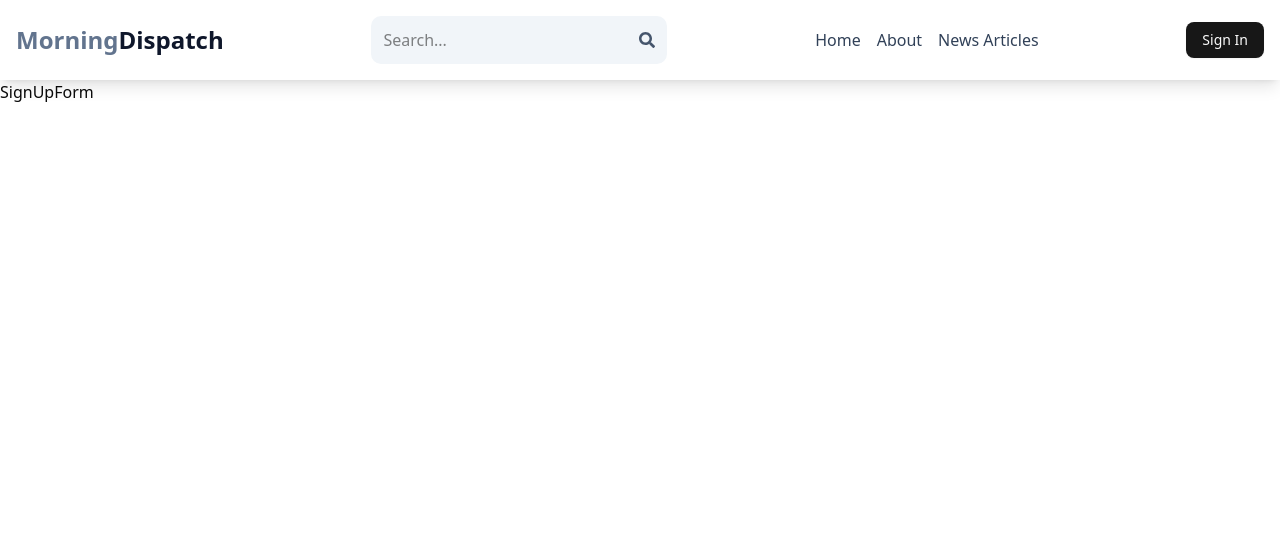
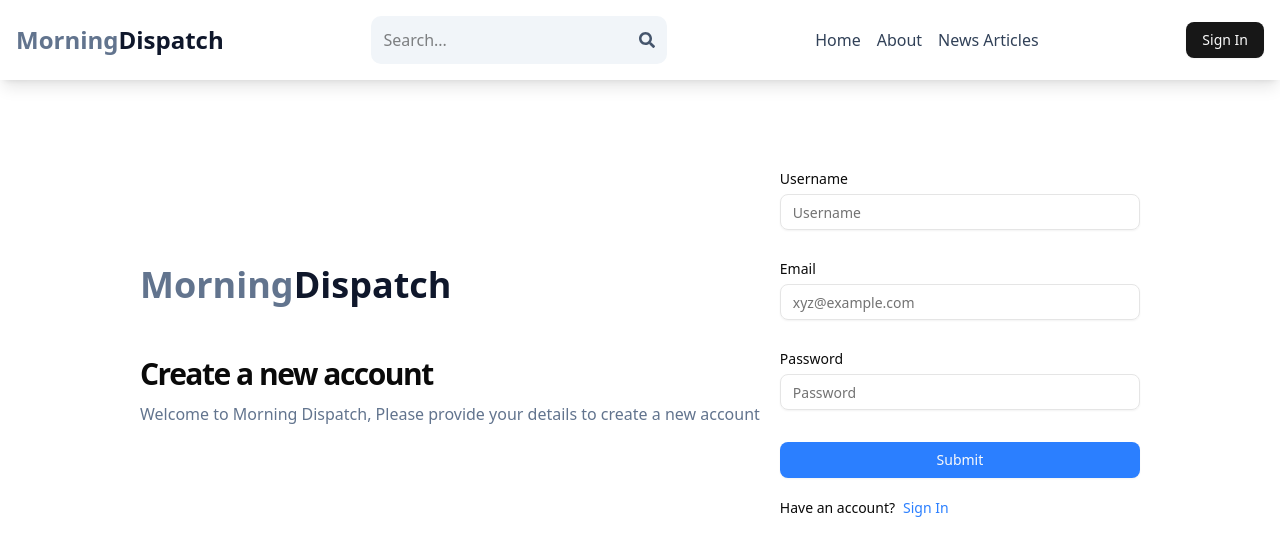
Before and after one commit to Aman-patel-18/News-Article-Application, a React (Vite) app in the folder frontened/: page /sign-up in a window 1280 px wide. Shown: the top 556 px of the page. Built offline with nearby package versions, Linux system fonts and the light colour scheme.

Commit message:
signup page ui

```diff
--- a/frontened/package.json
+++ b/frontened/package.json
@@ -10,6 +10,8 @@
     "preview": "vite preview"
   },
   "dependencies": {
+    "@hookform/resolvers": "^5.1.1",
+    "@radix-ui/react-label": "^2.1.7",
     "@radix-ui/react-slot": "^1.2.3",
     "@tailwindcss/vite": "^4.1.11",
     "@vitejs/plugin-react": "^4.7.0",
@@ -18,10 +20,12 @@
     "lucide-react": "^0.525.0",
     "react": "^19.1.0",
     "react-dom": "^19.1.0",
+    "react-hook-form": "^7.60.0",
     "react-icons": "^5.5.0",
     "react-router-dom": "^7.7.0",
     "tailwind-merge": "^3.3.1",
-    "tailwindcss": "^4.1.11"
+    "tailwindcss": "^4.1.11",
+    "zod": "^4.0.5"
   },
   "devDependencies": {
     "@eslint/js": "^9.30.1",
--- a/frontened/src/auth/forms/SignUpForm.jsx
+++ b/frontened/src/auth/forms/SignUpForm.jsx
@@ -1,9 +1,135 @@
-import React from 'react'
+import React from "react";
+import { Link } from "react-router-dom";
+
+import { email, z } from "zod";
+import { zodResolver } from "@hookform/resolvers/zod";
+import { FormProvider, useForm } from "react-hook-form";
+import { Button } from "@/components/ui/button";
+import {
+  Form,
+  FormControl,
+  FormDescription,
+  FormField,
+  FormItem,
+  FormLabel,
+  FormMessage,
+} from "@/components/ui/form";
+import { Input } from "@/components/ui/input";
+
+const formSchema = z.object({
+  username: z.string().min(2, {message: "Username must be atleast 2 characters"}),
+  email: z.string().min(0,{message: "Invalid email address"}),
+  password: z.string().min(8, {message: "password must be atleast 8 characters"}),
+});
 
 const SignUpForm = () => {
+  // 1. Define your form.
+  const form = useForm({
+    resolver: zodResolver(formSchema),
+    defaultValues: {
+      username: "",
+      email: "",
+      password: "",
+    },
+  });
+
+  // 2. Define a submit handler.
+  function onSubmit(values) {
+    // Do something with the form values.
+    // ✅ This will be type-safe and validated.
+    console.log(values);
+  }
+
   return (
-    <div>SignUpForm</div>
-  )
-}
+    <div className="min-h-screen mt-20">
+      <div className="flex p-3 max-w-3xl sm:max-w-5xl mx-auto flex-col md:flex-row md:items-center gap-5">
+        {/*left*/}
+        <div>
+          <Link
+            to={"/"}
+            className="font-bold text-2xl sm:text-4xl flex flex-wrap"
+          >
+            <span className="text-slate-500">Morning</span>
+            <span className="text-slate-900">Dispatch</span>
+          </Link>
+          <h2
+            className="text-[24px] md:text-[30px] font-bold leading-[140%]
+          tracking-tighter pt-5 sm:pt-12"
+          >
+            Create a new account
+          </h2>
+          <p className="text-[14px] font-medium md:font-normal md:text-[16px] leading-[140%] text-slate-500 mt-2">
+            Welcome to Morning Dispatch, Please provide your details to create a
+            new account
+          </p>
+        </div>
 
-export default SignUpForm
+        {/*right*/}
+
+        <div className="flex-1">
+          <FormProvider {...form}>
+            <form onSubmit={form.handleSubmit(onSubmit)} className="space-y-8">
+              <FormField
+                control={form.control}
+                name="username"
+                render={({ field }) => (
+                  <FormItem>
+                    <FormLabel>Username</FormLabel>
+
+                    <FormControl>
+                      <Input type="text" placeholder="Username" {...field} />
+                    </FormControl>
+
+                    <FormMessage />
+                  </FormItem>
+                )}
+              />
+
+              <FormField
+                control={form.control}
+                name="email"
+                render={({ field }) => (
+                  <FormItem>
+                    <FormLabel>Email</FormLabel>
+
+                    <FormControl>
+                      <Input type="email" placeholder="xyz@example.com" {...field} />
+                    </FormControl>
+
+                    <FormMessage />
+                  </FormItem>
+                )}
+              />
+
+              <FormField
+                control={form.control}
+                name="password"
+                render={({ field }) => (
+                  <FormItem>
+                    <FormLabel>Password</FormLabel>
+
+                    <FormControl>
+                      <Input type="password" placeholder="Password" {...field} />
+                    </FormControl>
+
+                    <FormMessage />
+                  </FormItem>
+                )}
+              />
+
+              <Button type="submit" className="bg-blue-500 w-full">Submit</Button>
+            </form>
+          </FormProvider>
+
+          <div className="flex gap-2 text-sm mt-5">
+            <span>Have an account?</span>
+            <Link to={"/sign-in"} className="text-blue-500">
+            Sign In</Link>
+          </div>
+        </div>
+      </div>
+    </div>
+  );
+};
+
+export default SignUpForm;
--- /dev/null
+++ b/frontened/src/components/ui/form.jsx
@@ -0,0 +1,143 @@
+import * as React from "react"
+import { Slot } from "@radix-ui/react-slot"
+import { Controller, FormProvider, useFormContext, useFormState } from "react-hook-form";
+
+import { cn } from "@/lib/utils"
+import { Label } from "@/components/ui/label"
+
+const Form = FormProvider
+
+const FormFieldContext = React.createContext({})
+
+const FormField = (
+  {
+    ...props
+  }
+) => {
+  return (
+    <FormFieldContext.Provider value={{ name: props.name }}>
+      <Controller {...props} />
+    </FormFieldContext.Provider>
+  );
+}
+
+const useFormField = () => {
+  const fieldContext = React.useContext(FormFieldContext)
+  const itemContext = React.useContext(FormItemContext)
+  const { getFieldState } = useFormContext()
+  const formState = useFormState({ name: fieldContext.name })
+  const fieldState = getFieldState(fieldContext.name, formState)
+
+  if (!fieldContext) {
+    throw new Error("useFormField should be used within <FormField>")
+  }
+
+  const { id } = itemContext
+
+  return {
+    id,
+    name: fieldContext.name,
+    formItemId: `${id}-form-item`,
+    formDescriptionId: `${id}-form-item-description`,
+    formMessageId: `${id}-form-item-message`,
+    ...fieldState,
+  }
+}
+
+const FormItemContext = React.createContext({})
+
+function FormItem({
+  className,
+  ...props
+}) {
+  const id = React.useId()
+
+  return (
+    <FormItemContext.Provider value={{ id }}>
+      <div data-slot="form-item" className={cn("grid gap-2", className)} {...props} />
+    </FormItemContext.Provider>
+  );
+}
+
+function FormLabel({
+  className,
+  ...props
+}) {
+  const { error, formItemId } = useFormField()
+
+  return (
+    <Label
+      data-slot="form-label"
+      data-error={!!error}
+      className={cn("data-[error=true]:text-destructive", className)}
+      htmlFor={formItemId}
+      {...props} />
+  );
+}
+
+function FormControl({
+  ...props
+}) {
+  const { error, formItemId, formDescriptionId, formMessageId } = useFormField()
+
+  return (
+    <Slot
+      data-slot="form-control"
+      id={formItemId}
+      aria-describedby={
+        !error
+          ? `${formDescriptionId}`
+          : `${formDescriptionId} ${formMessageId}`
+      }
+      aria-invalid={!!error}
+      {...props} />
+  );
+}
+
+function FormDescription({
+  className,
+  ...props
+}) {
+  const { formDescriptionId } = useFormField()
+
+  return (
+    <p
+      data-slot="form-description"
+      id={formDescriptionId}
+      className={cn("text-muted-foreground text-sm", className)}
+      {...props} />
+  );
+}
+
+function FormMessage({
+  className,
+  ...props
+}) {
+  const { error, formMessageId } = useFormField()
+  const body = error ? String(error?.message ?? "") : props.children
+
+  if (!body) {
+    return null
+  }
+
+  return (
+    <p
+      data-slot="form-message"
+      id={formMessageId}
+      className={cn("text-destructive text-sm", className)}
+      {...props}>
+      {body}
+    </p>
+  );
+}
+
+export {
+  useFormField,
+  Form,
+  FormItem,
+  FormLabel,
+  FormControl,
+  FormDescription,
+  FormMessage,
+  FormField,
+}
--- /dev/null
+++ b/frontened/src/components/ui/input.jsx
@@ -0,0 +1,24 @@
+import * as React from "react"
+
+import { cn } from "@/lib/utils"
+
+function Input({
+  className,
+  type,
+  ...props
+}) {
+  return (
+    <input
+      type={type}
+      data-slot="input"
+      className={cn(
+        "file:text-foreground placeholder:text-muted-foreground selection:bg-primary selection:text-primary-foreground dark:bg-input/30 border-input flex h-9 w-full min-w-0 rounded-md border bg-transparent px-3 py-1 text-base shadow-xs transition-[color,box-shadow] outline-none file:inline-flex file:h-7 file:border-0 file:bg-transparent file:text-sm file:font-medium disabled:pointer-events-none disabled:cursor-not-allowed disabled:opacity-50 md:text-sm",
+        "focus-visible:border-ring focus-visible:ring-ring/50 focus-visible:ring-[3px]",
+        "aria-invalid:ring-destructive/20 dark:aria-invalid:ring-destructive/40 aria-invalid:border-destructive",
+        className
+      )}
+      {...props} />
+  );
+}
+
+export { Input }
--- /dev/null
+++ b/frontened/src/components/ui/label.jsx
@@ -0,0 +1,23 @@
+"use client"
+
+import * as React from "react"
+import * as LabelPrimitive from "@radix-ui/react-label"
+
+import { cn } from "@/lib/utils"
+
+function Label({
+  className,
+  ...props
+}) {
+  return (
+    <LabelPrimitive.Root
+      data-slot="label"
+      className={cn(
+        "flex items-center gap-2 text-sm leading-none font-medium select-none group-data-[disabled=true]:pointer-events-none group-data-[disabled=true]:opacity-50 peer-disabled:cursor-not-allowed peer-disabled:opacity-50",
+        className
+      )}
+      {...props} />
+  );
+}
+
+export { Label }
```
Also changed, not shown: 1 other file (tests, documents, lock files or other folders).
